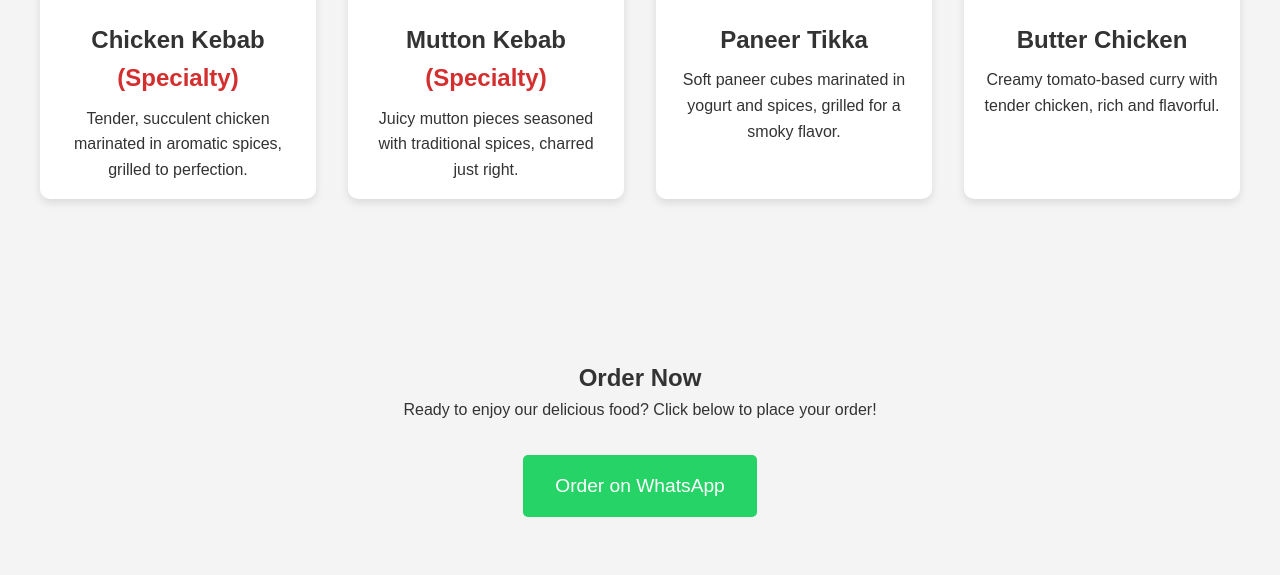
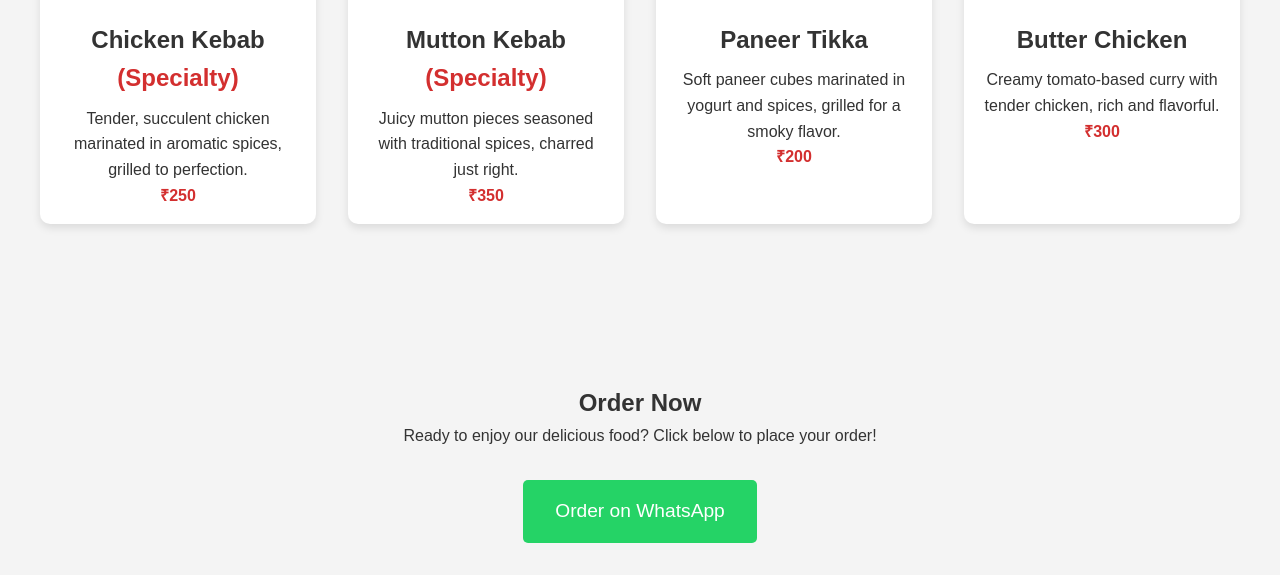
Before and after one commit to PRANJAL1852/Restaurant-, a plain HTML site: page index.html in a window 1280 px wide. Shown: the part 1169-1744 px from the top of the page. Before the commit the page ends 1718 px from the top, so only its background shows below. Drawn offline with Linux system fonts and the light colour scheme.

Commit message:
Update index.html

```diff
--- a/index.html
+++ b/index.html
@@ -53,7 +53,8 @@
         }
 
         .home {
-            background: linear-gradient(rgba(0, 0, 0, 0.5), rgba(0, 0, 0, 0.5)), url('https://images.unsplash.com/photo-1517248135467-2c0c');
+            background: linear-gradient(rgba(0, 0, 0, 0.5), rgba(0, 0, 0, 0.5)),
+                        url('https://images.unsplash.com/photo-1600585154340-be6161a56a0c');
             background-size: cover;
             color: white;
             height: 100vh;
@@ -104,8 +105,14 @@
         }
 
         .menu-item p {
-            padding: 0 1rem 1rem;
+            padding: 0 1rem;
             font-size: 1rem;
+        }
+
+        .menu-item .price {
+            color: #d32f2f;
+            font-weight: bold;
+            padding-bottom: 1rem;
         }
 
         .special {
@@ -171,21 +178,25 @@
                 <img src="https://images.unsplash.com/photo-1598515213695-52f1d14e586d" alt="Chicken Kebab">
                 <h3>Chicken Kebab <span class="special">(Specialty)</span></h3>
                 <p>Tender, succulent chicken marinated in aromatic spices, grilled to perfection.</p>
+                <p class="price">₹250</p>
             </div>
             <div class="menu-item">
-                <img src="https://images.unsplash.com/photo-1603575951928-1c1d4e7d" alt="Mutton Kebab">
+                <img src="https://images.unsplash.com/photo-1594212699903-ec88e" alt="Mutton Kebab">
                 <h3>Mutton Kebab <span class="special">(Specialty)</span></h3>
                 <p>Juicy mutton pieces seasoned with traditional spices, charred just right.</p>
+                <p class="price">₹350</p>
             </div>
             <div class="menu-item">
                 <img src="https://images.unsplash.com/photo-1567189718129-1cb6" alt="Paneer Tikka">
                 <h3>Paneer Tikka</h3>
                 <p>Soft paneer cubes marinated in yogurt and spices, grilled for a smoky flavor.</p>
+                <p class="price">₹200</p>
             </div>
             <div class="menu-item">
                 <img src="https://images.unsplash.com/photo-1604902614056-3" alt="Butter Chicken">
                 <h3>Butter Chicken</h3>
                 <p>Creamy tomato-based curry with tender chicken, rich and flavorful.</p>
+                <p class="price">₹300</p>
             </div>
         </div>
     </section>
```
